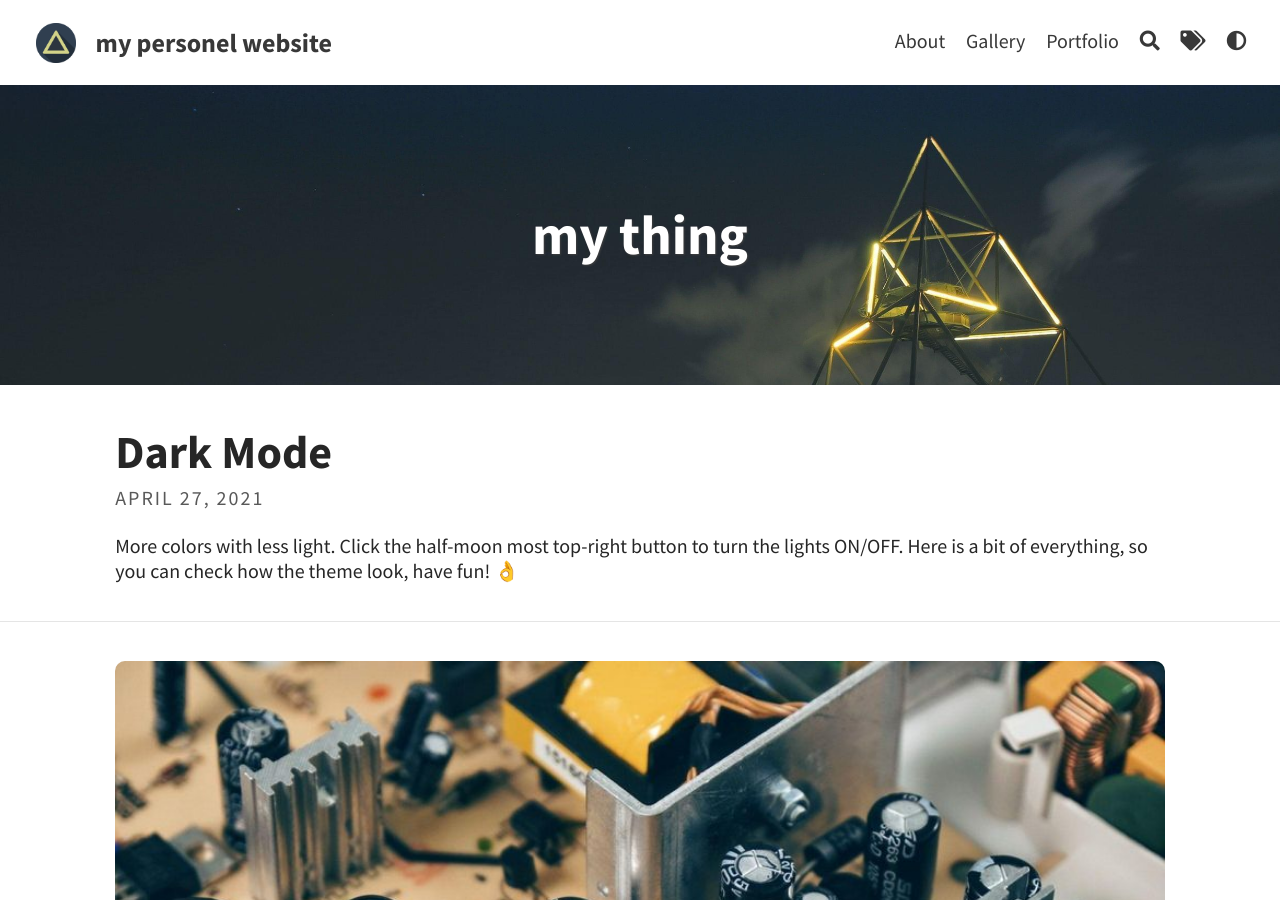
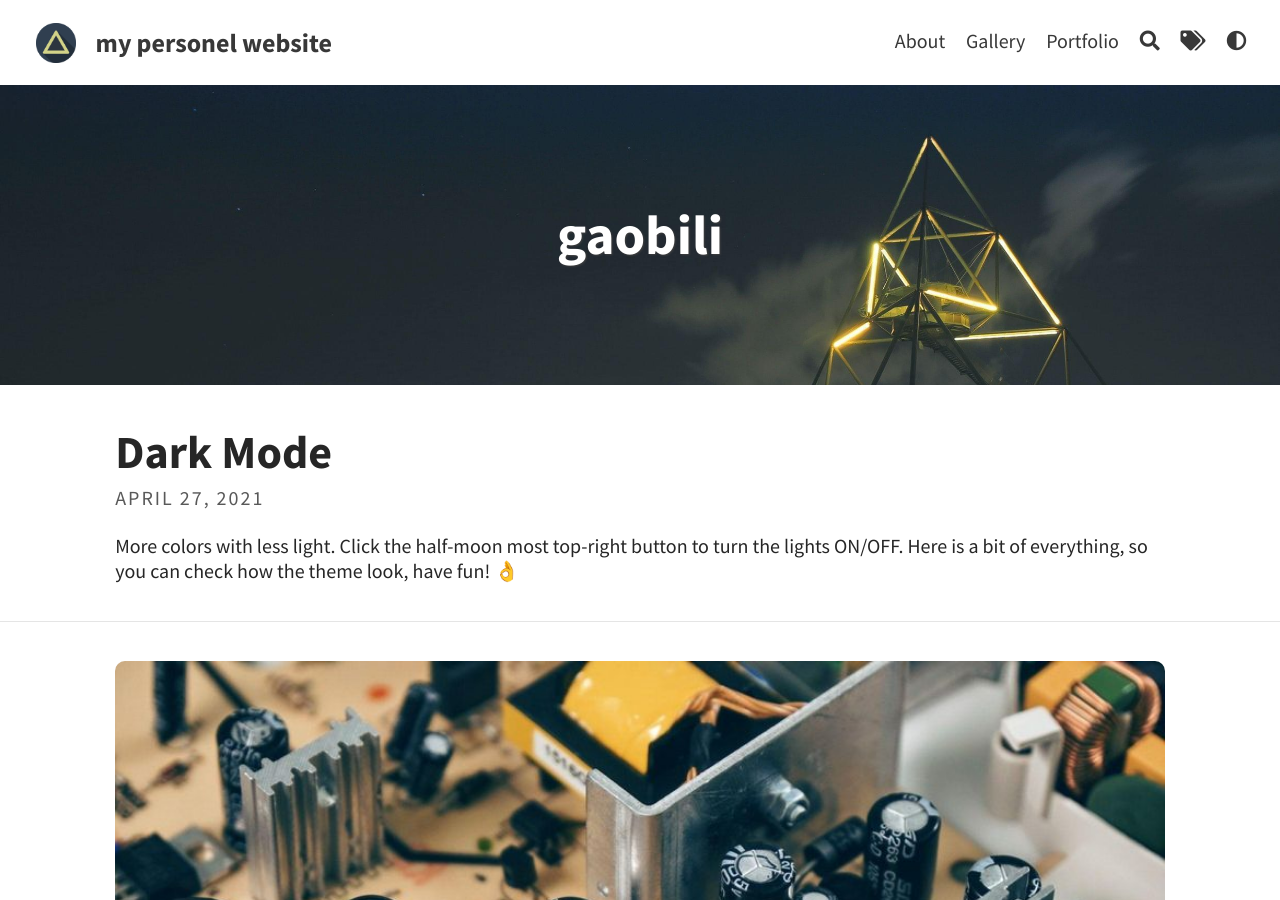
Before and after one commit to superpigpp/superpigpp.github.io, a Jekyll site: the page built from index.html, in a window 1280 px wide and 900 px high. Built offline with Jekyll 4.4.1, drawn with Linux system fonts in a browser that asks for light colours; the list of posts is cut into pages by our own code.

Commit message:
chenged text

```diff
--- a/_config.yml
+++ b/_config.yml
@@ -9,7 +9,7 @@ avatar: assets/img/triangle.png                         # Empty for no avatar in
 favicon: assets/favicon.ico                             # Icon displayed in the tab
 
 # Header and footer text
-header_text: "my thing" #Change <code>header_text</code> in <code>_config.yml</code>  # Change Blog header text
+header_text: "gaobili"      #Change <code>header_text</code> in <code>_config.yml</code>  # Change Blog header text
 header_feature_image: assets/img/header/triangular.jpeg
 header_feature_image_responsive: true
 footer_text: >
```
